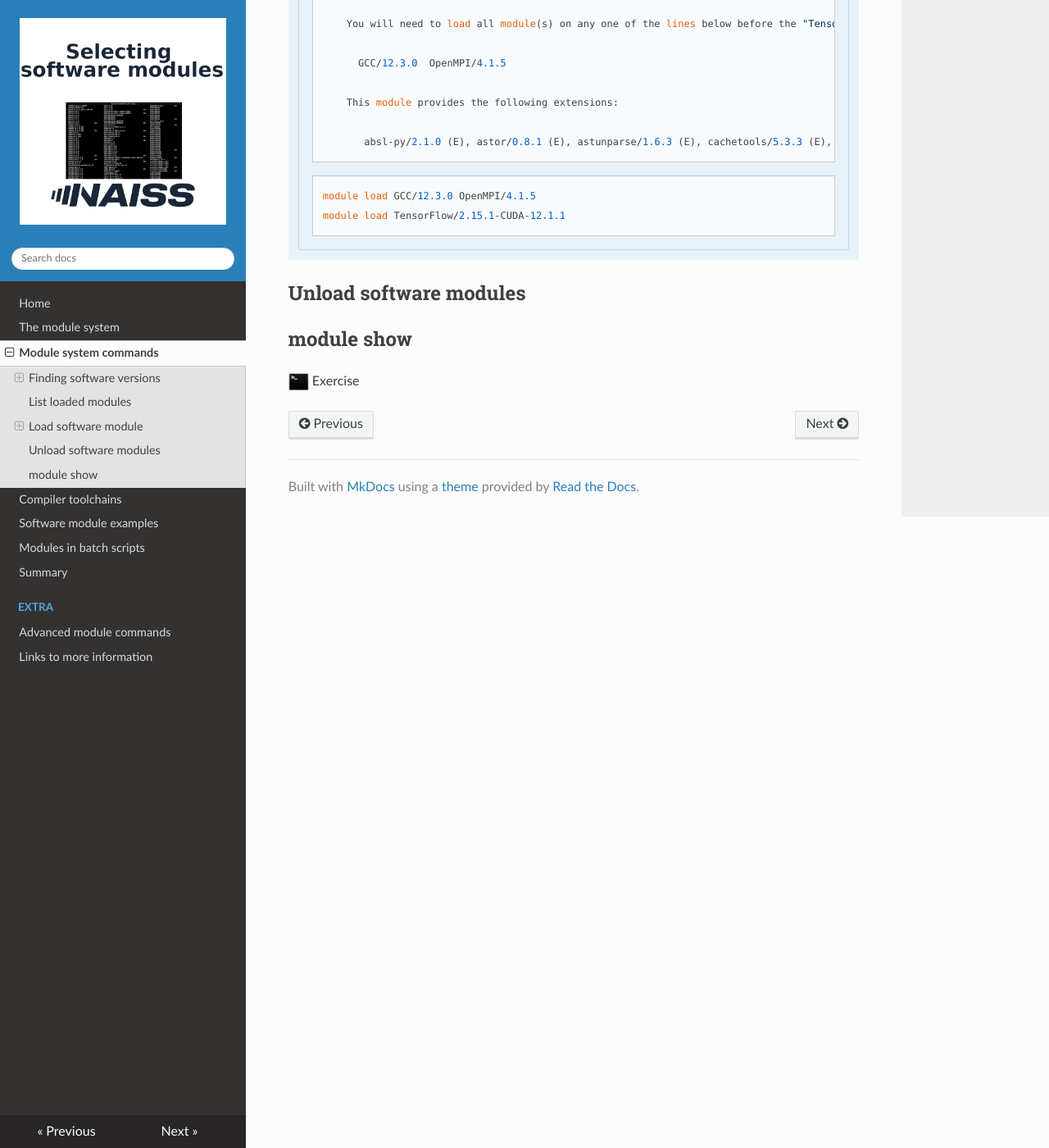
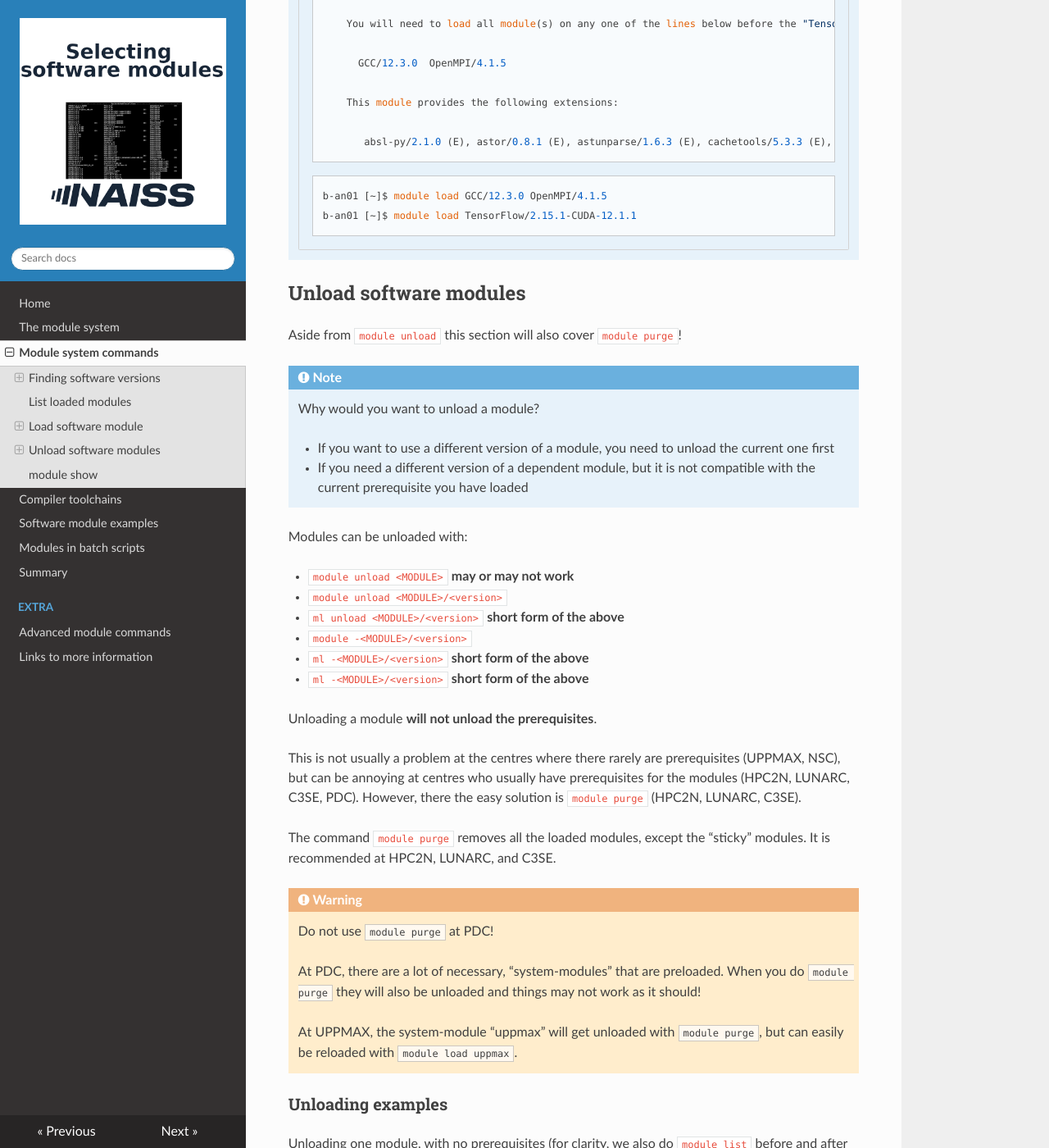
Before and after one commit to hpc2n/selecting-modules, an MkDocs documentation site: the page built from docs/commands.md, in a window 1280 px wide and 1400 px high, scrolled down 9421 px. Shown: the whole window at 82% size. Built offline with MkDocs 1.6.1, drawn with Linux system fonts in a browser that asks for light colours; nearby versions of some CDN libraries; some of the changed text lies outside the part shown.

Commit message:
Adding something about unload

````diff
--- a/docs/commands.md
+++ b/docs/commands.md
@@ -679,16 +679,86 @@ There are situations where you need to load several modules, even at centres whe
         ```
 
         ```bash
-        module load GCC/12.3.0 OpenMPI/4.1.5
-        module load TensorFlow/2.15.1-CUDA-12.1.1
+        b-an01 [~]$ module load GCC/12.3.0 OpenMPI/4.1.5
+        b-an01 [~]$ module load TensorFlow/2.15.1-CUDA-12.1.1
         ```
 
     === "UPPMAX"
 
-        TensorFlow is included in the Python_ML_packages
+        TensorFlow is included in the Python_ML_packages. Python gets loaded with the Python_ML_packages so nothing extra needs loading here
+
+        ```bash
+        [bbrydsoe@rackham1 ~]$ ml spider python_ML_packages/3.11.8-cpu
+
+        --------------------------------------------------------------------------------------------
+          python_ML_packages: python_ML_packages/3.11.8-cpu
+        --------------------------------------------------------------------------------------------
+
+            This module can be loaded directly: module load python_ML_packages/3.11.8-cpu
+
+            Help:
+              python_ML_packages version 3.11.8-cpu
+        ```
+
+        ```bash
+        [bbrydsoe@rackham1 ~]$ ml python_ML_packages/3.11.8-cpu
+        [bbrydsoe@rackham1 ~]$
+        ```
+
+        However, if you for instance need Matlab together with Gurobi, then you need to load both modules:
+
+        ```bash
+        [bbrydsoe@rackham1 ~]$ ml spider matlab/R2023b
+        [bbrydsoe@rackham1 ~]$ ml Gurobi/11.0.3
+        ```
+
+## Unload software modules
+
+Aside from ``module unload`` this section will also cover ``module purge``!
+
+!!! note
+
+    Why would you want to unload a module?
+
+    - If you want to use a different version of a module, you need to unload the current one first
+    - If you need a different version of a dependent module, but it is not compatible with the current prerequisite you have loaded
+
+Modules can be unloaded with:
+
+- ``module unload <MODULE>`` **may or may not work**
+- ``module unload <MODULE>/<version>``
+- ``ml unload <MODULE>/<version>`` **short form of the above**
+- ``module -<MODULE>/<version>``
+- ``ml -<MODULE>/<version>`` **short form of the above**
+- ``ml -<MODULE>/<version>`` **short form of the above**
+
+Unloading a module **will not unload the prerequisites**.
+
+This is not usually a problem at the centres where there rarely are prerequisites (UPPMAX, NSC), but can be annoying at centres who usually have prerequisites for the modules (HPC2N, LUNARC, C3SE, PDC). However, there the easy solution is ``module purge`` (HPC2N, LUNARC, C3SE).
+
+The command ``module purge`` removes all the loaded modules, except the "sticky" modules. It is recommended at HPC2N, LUNARC, and C3SE.
+
+!!! warning
+
+    Do not use ``module purge`` at PDC!
+
+    At PDC, there are a lot of necessary, "system-modules" that are preloaded. When you do ``module purge`` they will also be unloaded and things may not work as it should!
+
+    At UPPMAX, the system-module "uppmax" will get unloaded with ``module purge``, but can easily be reloaded with ``module load uppmax``.
+
+### Unloading examples
+
+Unloading one module, with no prerequisites (for clarity, we also do ``module list`` before and after to show what is happening.
+
+!!! tip
+
+    Type along!
 
 
-## Unload software modules
+
+
+
+
 
 ## module show
 
````
